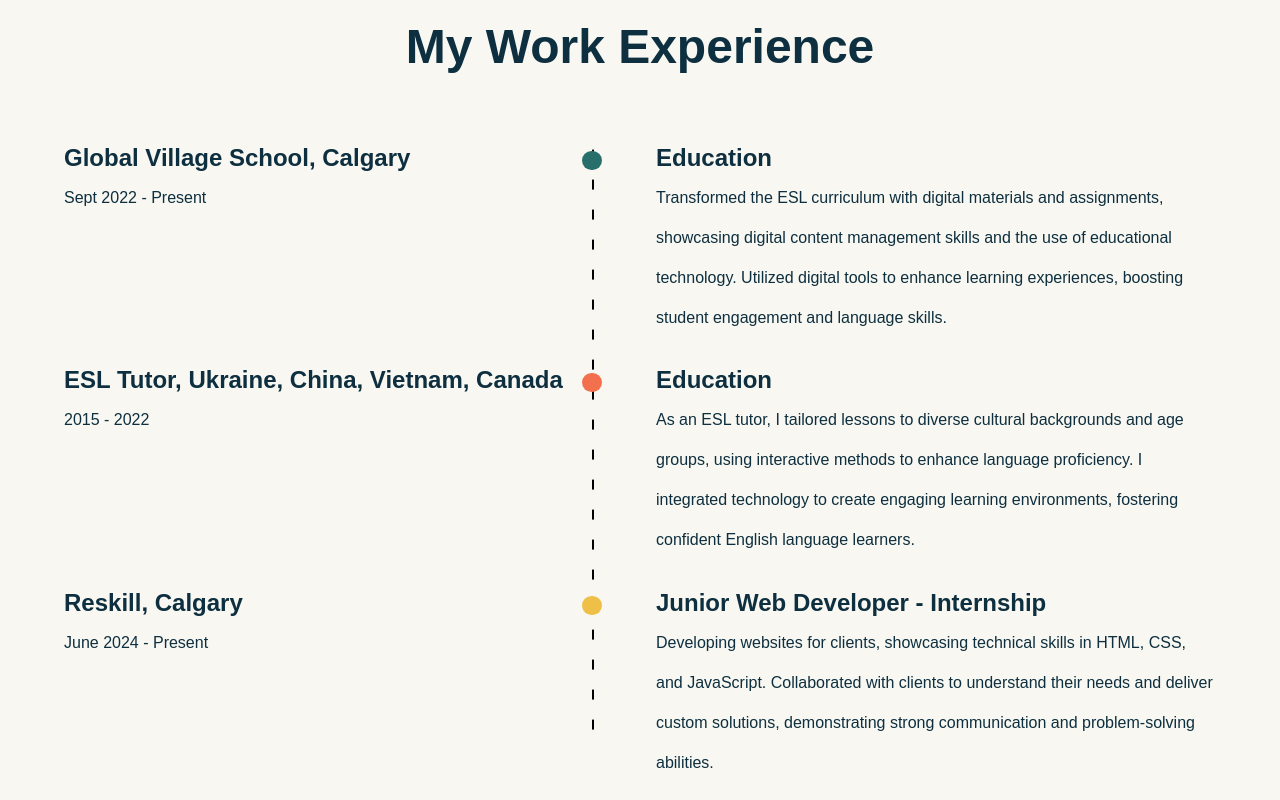
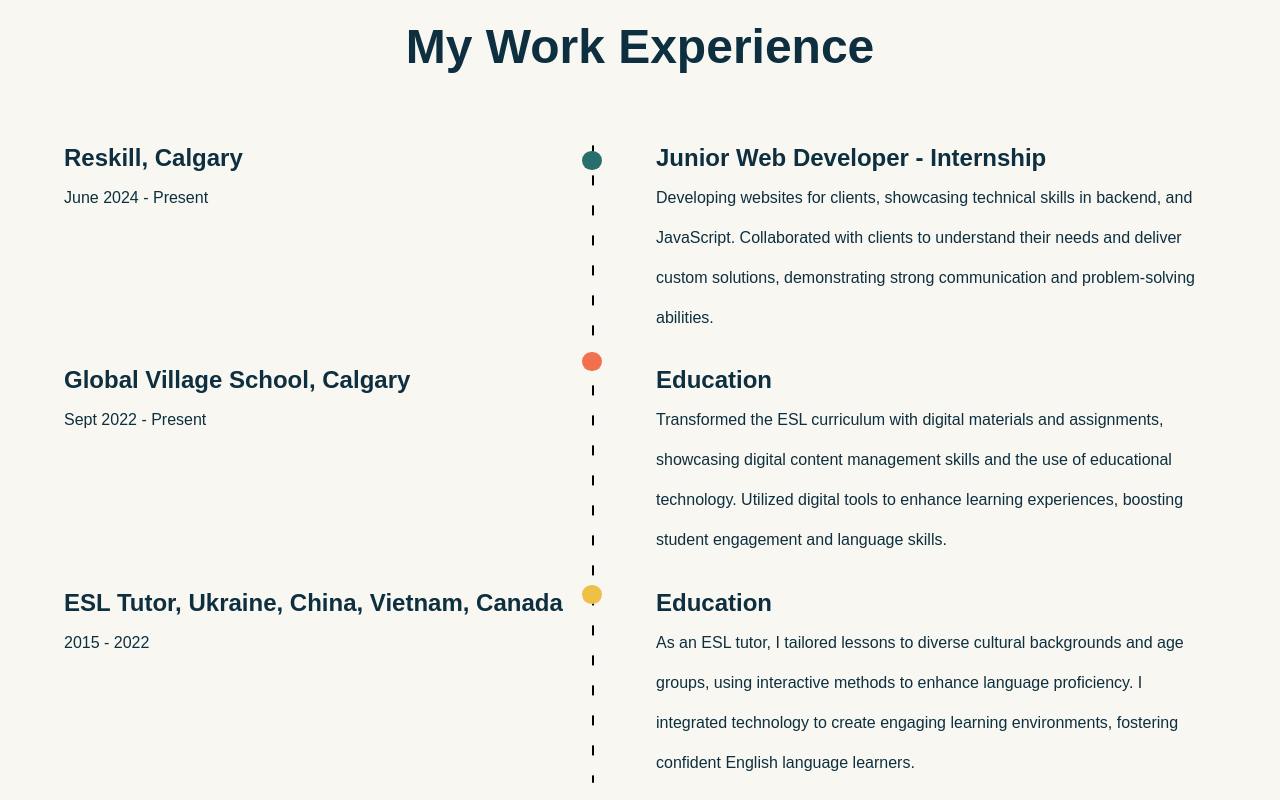
Before and after one commit to AStefankiv/my_portfolio, a React (Vite) app: page / in a window 1280 px wide. Shown: the part 1260-2060 px from the top of the page. Built offline with nearby package versions, Linux system fonts and the light colour scheme; a web font is replaced by a local one.

Commit message:
Reorder experience information and edit circle position

```diff
--- a/src/components/Work/Work.jsx
+++ b/src/components/Work/Work.jsx
@@ -37,7 +37,8 @@ const Work = () => {
           <motion.div variants={zoomIn(1, 1)} className={css.progressbar}>
             <motion.div variants={fadeIn("down", "tween", 2, 1.5)} className={css.line}></motion.div>
             <div><div className={css.circle} style={{background: "#286F6C"}}></div></div>
-            <div><div className={css.circle} style={{background: "#F2704E"}}></div></div>
+            {/* <div><div className={css.circle} style={{background: "#F2704E"}}></div></div> */}
+            <div className={css.secondCircle}><div className={css.circle} style={{background: "#F2704E"}}></div></div>
             <div><div className={css.circle} style={{background: "#EEC048"}}></div></div>
           </motion.div>
 
--- a/src/components/Work/Work.module.scss
+++ b/src/components/Work/Work.module.scss
@@ -36,7 +36,7 @@
 
                 .line {
                     position: absolute;
-                    height: 92%;
+                    height: 100%;
                     width: 2px;
                     background-image: linear-gradient(black 33%, rgba(255, 255, 255, 0) 0%);
                     background-position: right;
@@ -50,8 +50,10 @@
                 >div {
                     flex: 1;
                     padding-top: .8rem;
-                    padding-bottom: 10.5rem;
                     z-index: 2;
+                    &:nth-child(2) {
+                        margin-top: 0rem; // Adjust this value to lower the second circle
+                    }
 
                     .circle {
                         border-radius: 50%;
@@ -60,6 +62,9 @@
                         height: 1.2rem;
                     }
                 }
+                .secondCircle {
+                    margin-top: -2rem;
+                }
             }
         }
 
--- a/src/utils/data.js
+++ b/src/utils/data.js
@@ -29,6 +29,13 @@ export const WhatDoIHelp = [
 
 export const workExp = [
   {
+    place: "Reskill, Calgary",
+    tenure: "June 2024 - Present",
+    role: "Junior Web Developer - Internship",
+    detail:
+      "Developing websites for clients, showcasing technical skills in backend, and JavaScript. Collaborated with clients to understand their needs and deliver custom solutions, demonstrating strong communication and problem-solving abilities.",
+  },
+  {
     place: "Global Village School, Calgary",
     tenure: "Sept 2022 - Present",
     role: "Education",
@@ -41,13 +48,6 @@ export const workExp = [
     role: "Education",
     detail:
       "As an ESL tutor, I tailored lessons to diverse cultural backgrounds and age groups, using interactive methods to enhance language proficiency. I integrated technology to create engaging learning environments, fostering confident English language learners.",
-  },
-  {
-    place: "Reskill, Calgary",
-    tenure: "June 2024 - Present",
-    role: "Junior Web Developer - Internship",
-    detail:
-      "Developing websites for clients, showcasing technical skills in HTML, CSS, and JavaScript. Collaborated with clients to understand their needs and deliver custom solutions, demonstrating strong communication and problem-solving abilities.",
   },
 ];
 
```
